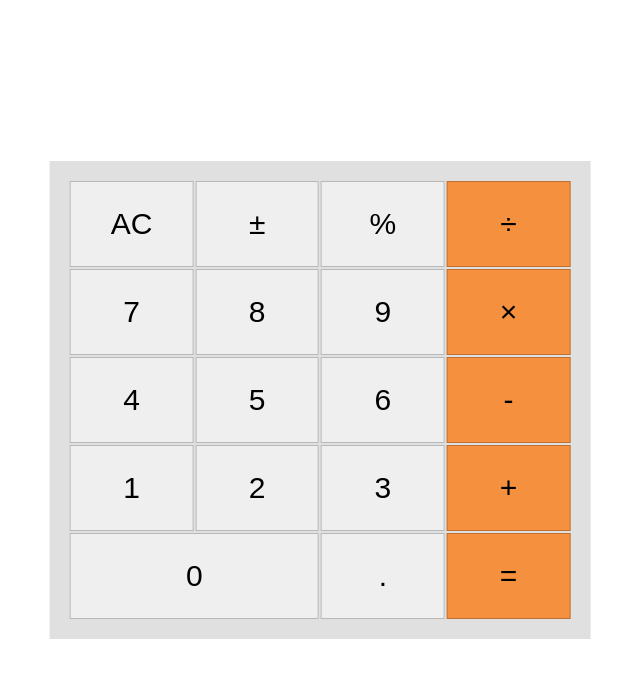
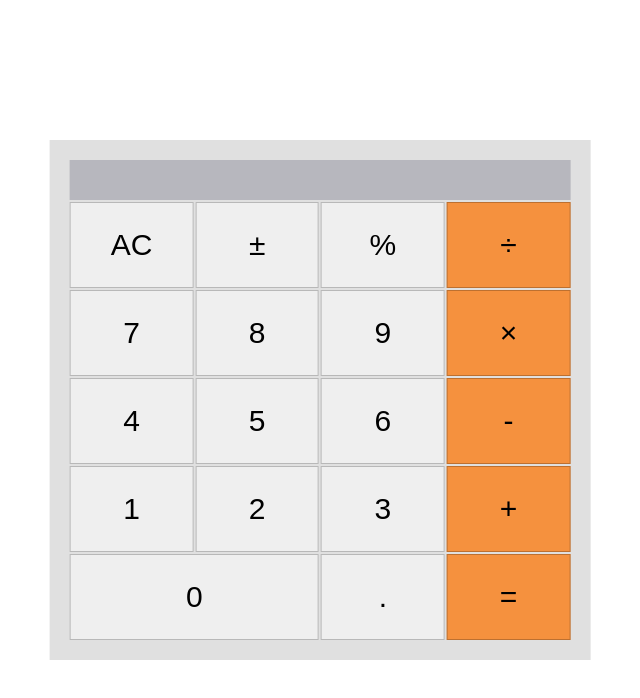
Before and after one commit to Banstein/math-magician, a React (Create React App) app: page / in a window 1280 px wide. Shown: the top 698 px of the page, without its empty margins (320-960 px from the left). Built offline with nearby package versions, Linux system fonts and the light colour scheme.

Commit message:
Update files, Add some CSS props.

```diff
--- a/src/components/Calculator.css
+++ b/src/components/Calculator.css
@@ -1,3 +1,25 @@
+form {
+  grid-column: 1 / 5;
+  border: none;
+}
+
+input {
+  width: calc(100% - (2 * 15px));
+  height: 5vh;
+  background-color: #85869475;
+  border: none;
+  outline: none;
+  font-size: 30px;
+  padding: 0 15px;
+  text-align: right;
+}
+
+input[type=number]::-webkit-inner-spin-button,
+input[type=number]::-webkit-outer-spin-button {
+  -webkit-appearance: none;
+  margin: 0;
+}
+
 .calc-container {
   background-color: #e0e0e0;
   display: grid;
--- a/src/components/Calculator.js
+++ b/src/components/Calculator.js
@@ -7,6 +7,9 @@ class Calculator extends React.Component {
     return (
       <>
         <div className="calc-container">
+          <form>
+            <input type="number" />
+          </form>
           <button type="submit" className="num top-operator">AC</button>
           <button type="submit" className="num top-operator">&plusmn;</button>
           <button type="submit" className="num top-operator">%</button>
```
